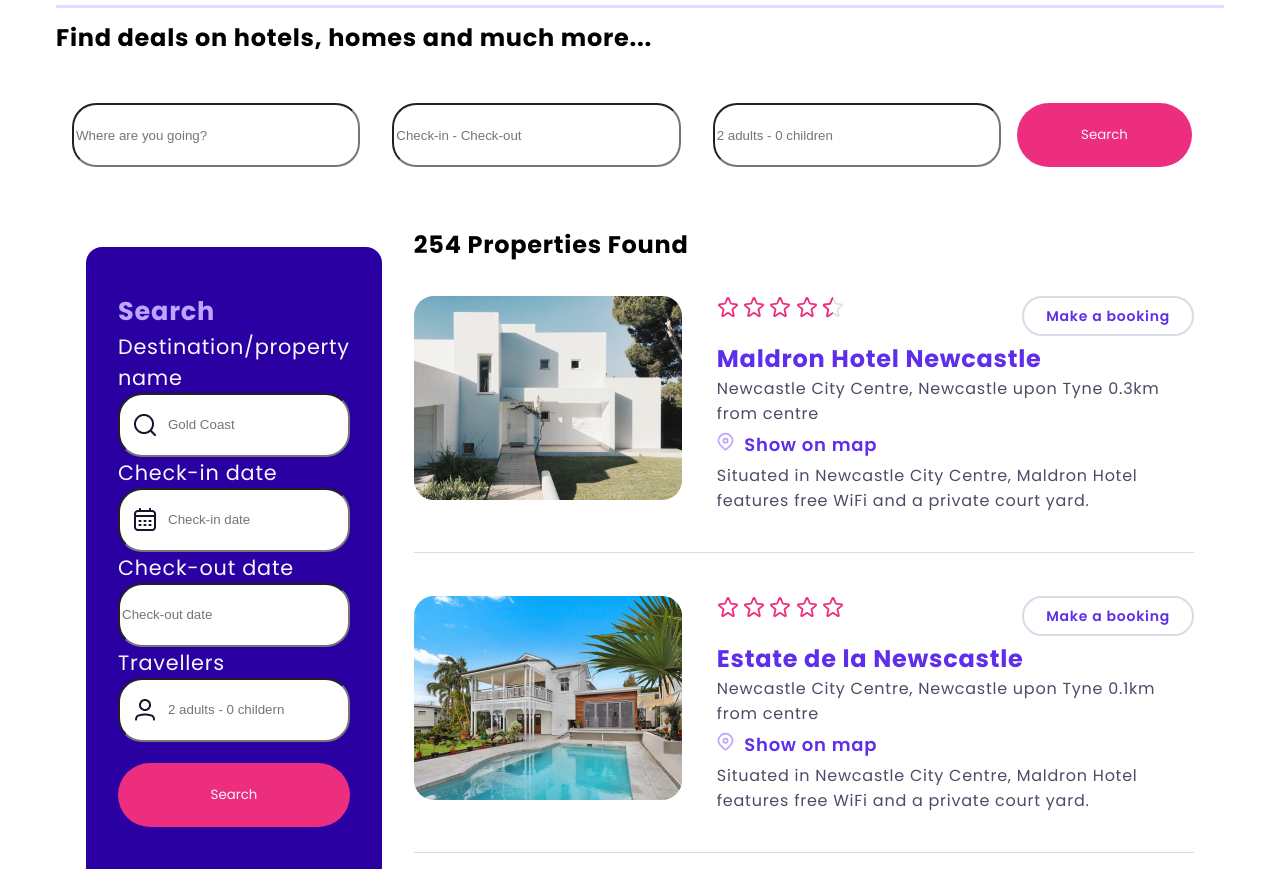
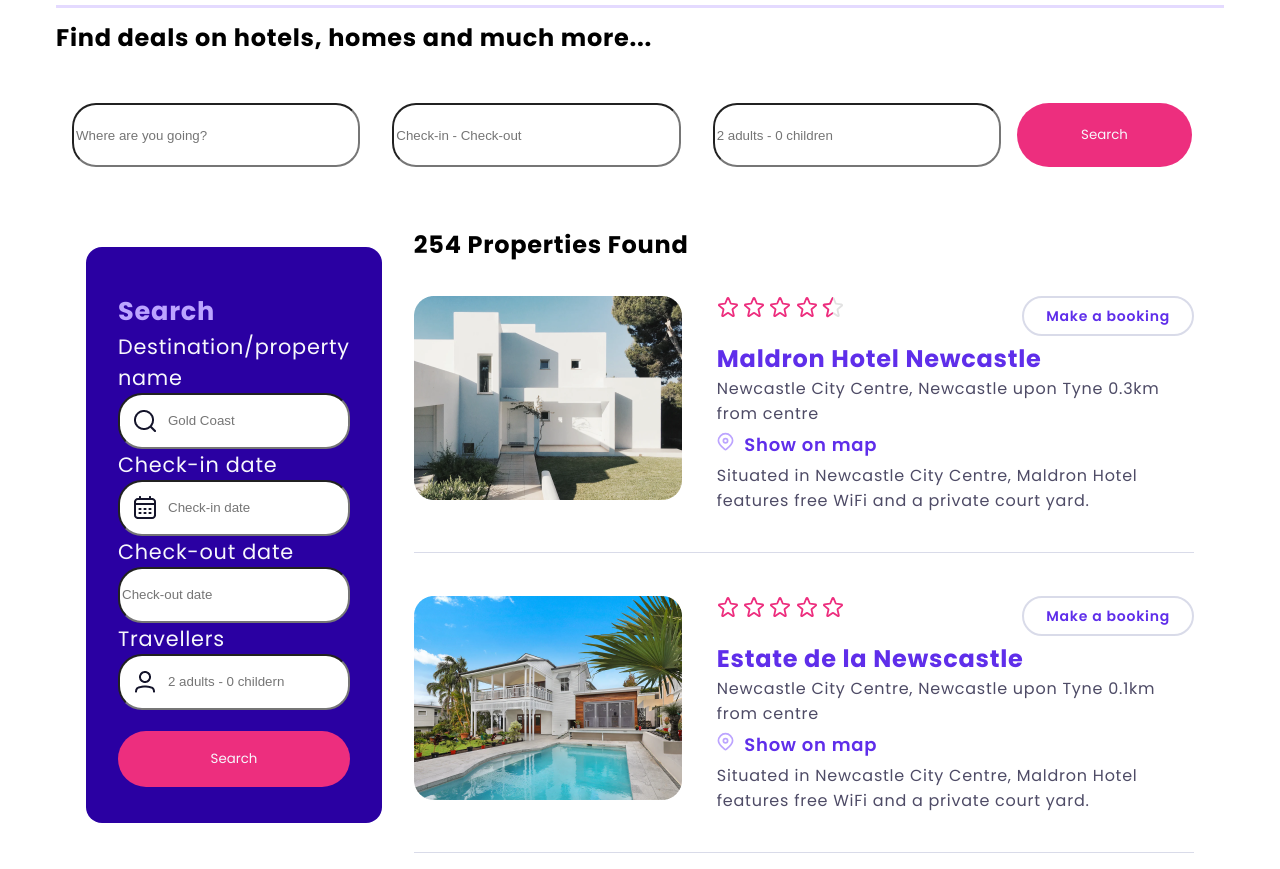
Before and after one commit to patifusa-20/202210-W3-patricia-rufino, a website: page index.html in a window 1280 px wide. Shown: the part 83-952 px from the top of the page. Drawn offline with Linux system fonts and the light colour scheme; files whose address does not match are found by name.

Commit message:
searcher responsive change

```diff
--- a/scss/style.scss
+++ b/scss/style.scss
@@ -225,7 +225,22 @@
     transform: rotate(180deg);
     width: 100%;
 }
-
+@media screen and (min-width: 900px) {
+    .search {
+        display: flex;
+        flex-direction: row;
+        justify-content: center;
+        align-items: center;
+        margin-left: 0;
+    }
+    .search-button {
+        width: 15rem;
+        margin: 0;
+    }
+    .search-input {
+        margin: 1rem;
+        width: 25rem;
+    }
 /* SEARCHER */
 
 .searcher {
@@ -235,12 +250,13 @@
     margin: 2rem;
     background-color: #2a00a2;
     padding: 2rem;
+    max-height: 36rem;
 }
 .searcher-input {
     display: flex;
     border-radius: 1.5rem;
     width: 100%;
-    height: 4rem;
+    height: 3.5rem;
 }
 
 #Check-date {
@@ -272,7 +288,7 @@
     font-size: 1.3rem;
 }
 .searcher button {
-    height: 4rem;
+    height: 3.5rem;
     border-radius: 2rem;
     background-color: #ed2e7e;
     margin-top: 1.3rem;
@@ -283,6 +299,11 @@
     border-top: #d9dbe9 solid;
     opacity: 0.4;
     transform: rotate(180deg);
+}
+@media screen and (min-width: 900px) {
+    .searcher {
+        margin-left: 0;
+    }
 }
 
 .alert {
```
Also changed, not shown: css/style.css.
